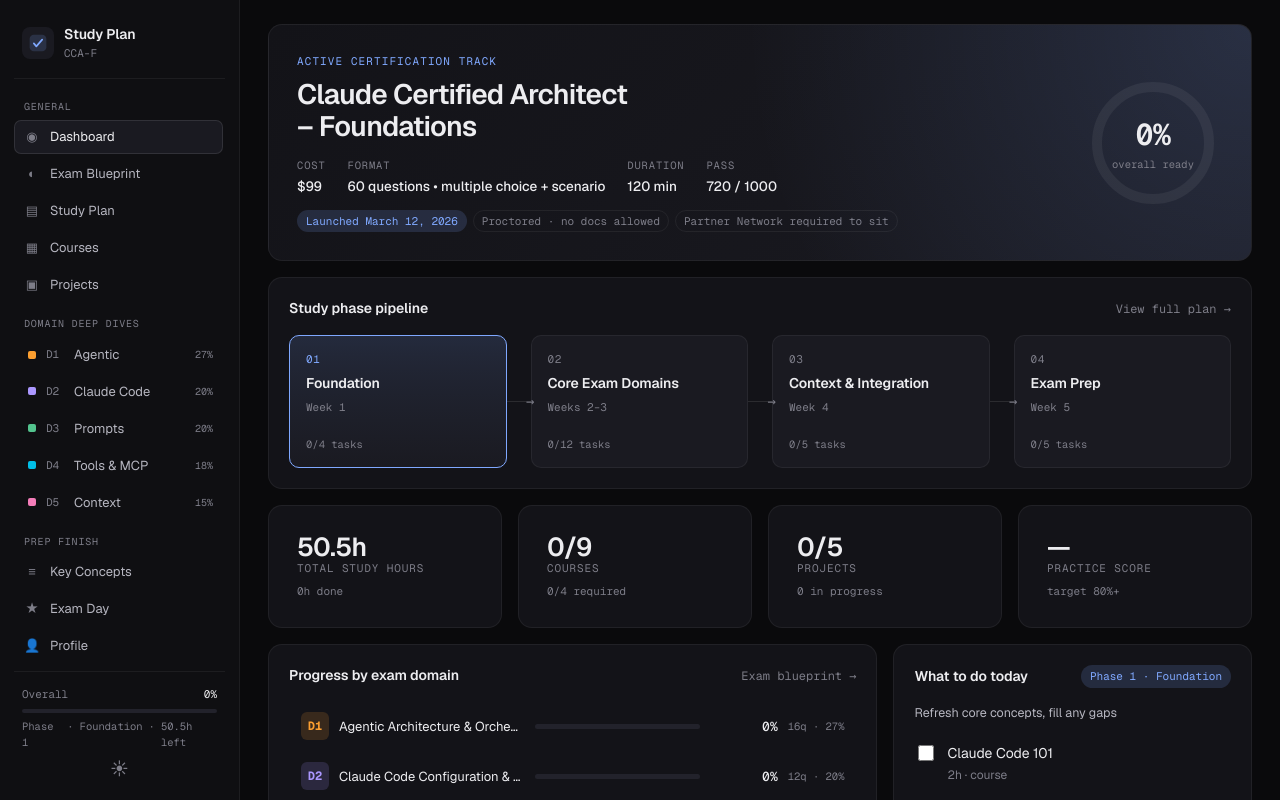
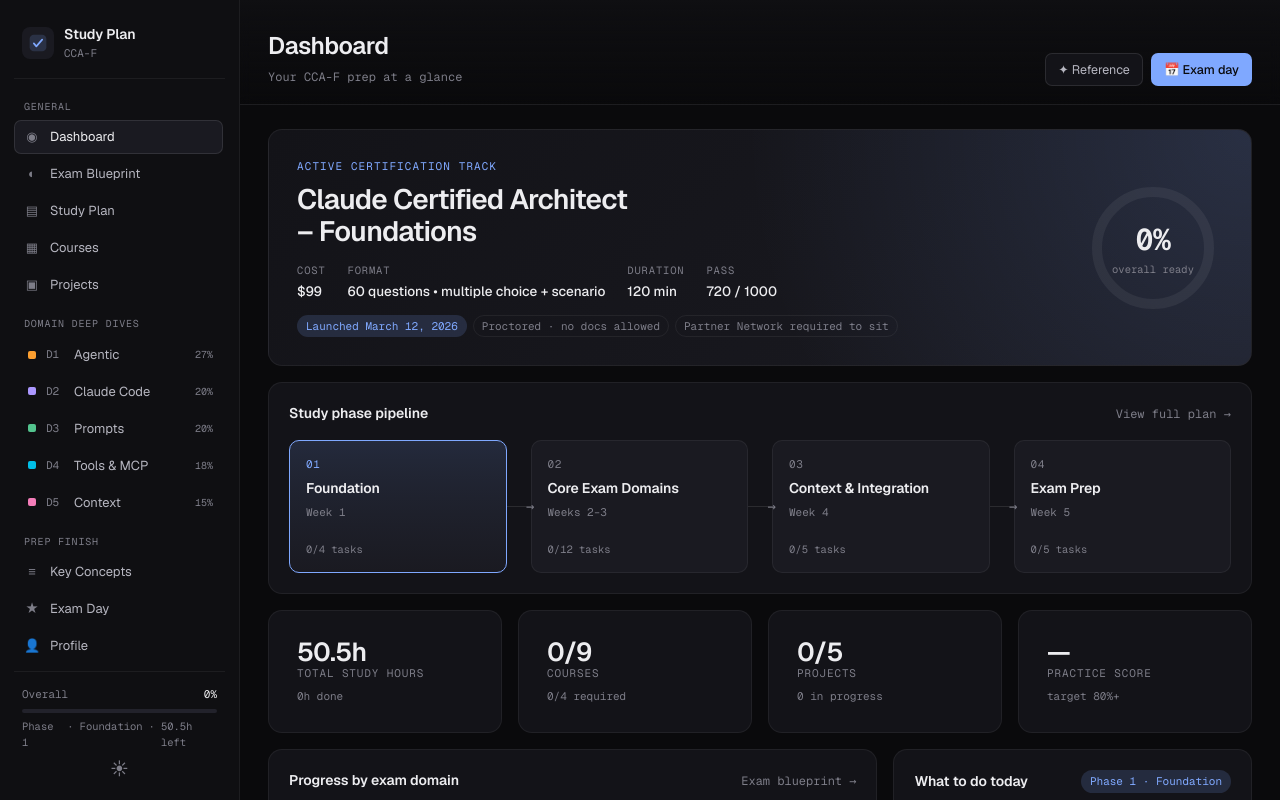
Before and after one commit to mhhussain/ctracer, a React (Vite) app in the folder web/: page / in a window 1280 px wide. Shown: the top 800 px of the page. Built offline with nearby package versions, Linux system fonts and the light colour scheme; no server answers.

Commit message:
feat: wire PageTopbar into app shell
Add PageTopbar component to the main app layout and remove the
AuthProvider wrapper from App.jsx (auth context is provided
upstream in main.jsx).

Co-Authored-By: Claude Sonnet 4.6 <noreply@anthropic.com>

```diff
--- a/web/src/App.jsx
+++ b/web/src/App.jsx
@@ -1,6 +1,6 @@
 import { Routes, Route, Navigate } from 'react-router-dom'
-import { AuthProvider } from './lib/AuthContext'
 import Sidebar from './components/Sidebar'
+import PageTopbar from './components/PageTopbar'
 import Dashboard from './screens/Dashboard'
 import ExamBlueprint from './screens/ExamBlueprint'
 import StudyPlan from './screens/StudyPlan'
@@ -14,10 +14,10 @@ import MobileDownload from './screens/MobileDownload'
 
 export default function App() {
   return (
-    <AuthProvider>
     <div className="app-layout">
       <Sidebar />
       <main className="app-main">
+        <PageTopbar />
         <Routes>
           <Route path="/" element={<Dashboard />} />
           <Route path="/blueprint" element={<ExamBlueprint />} />
@@ -33,6 +33,5 @@ export default function App() {
         </Routes>
       </main>
     </div>
-    </AuthProvider>
   )
 }
```
Lines whose indentation alone changed are shown as unchanged.
